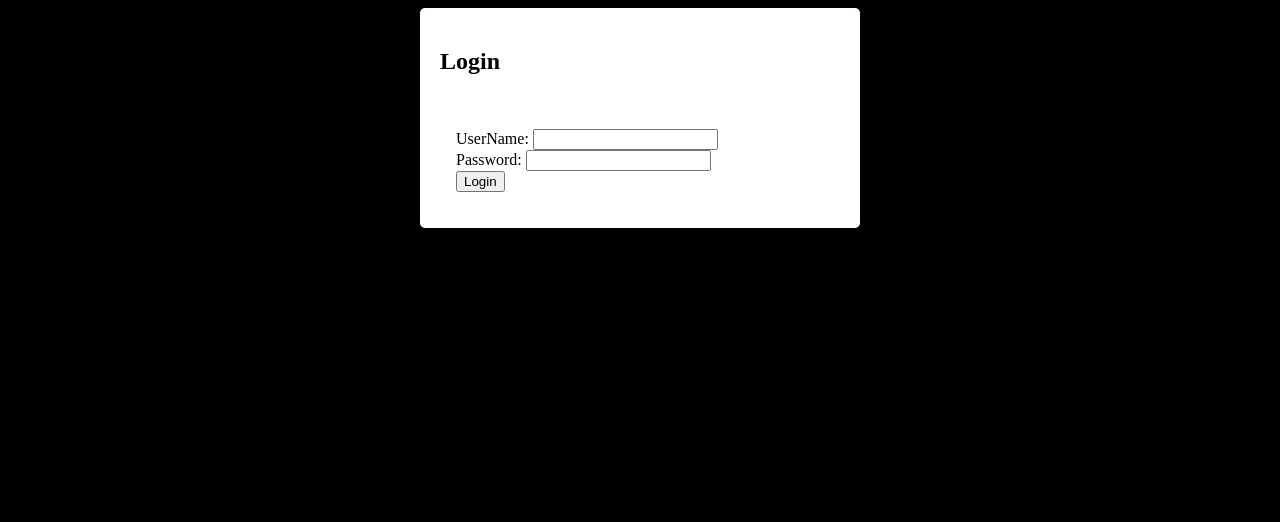
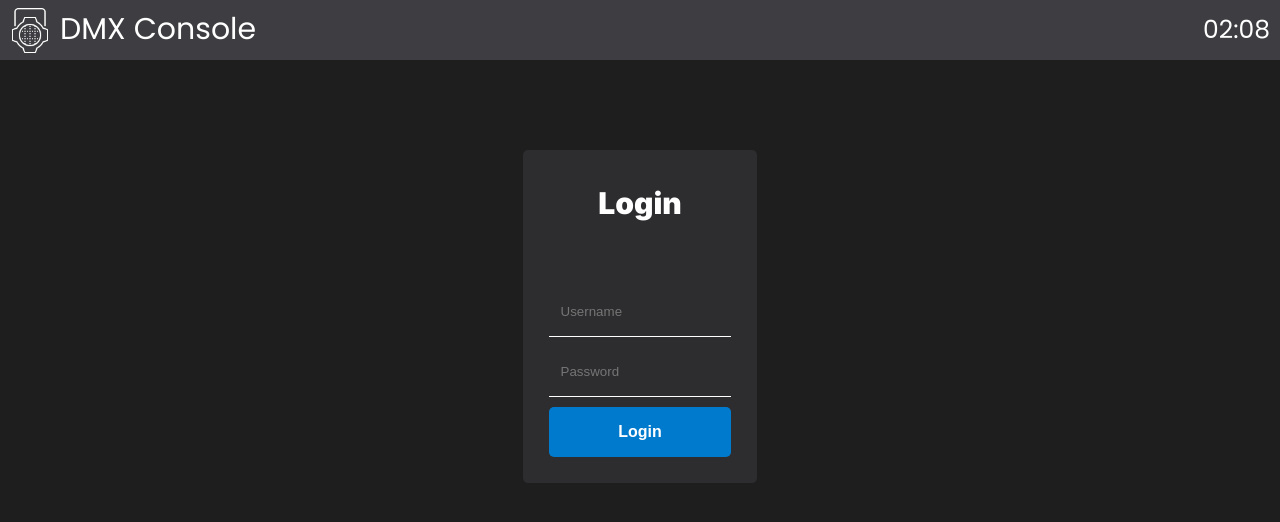
Before and after one commit to SpyMinerX/dmxConsole, an Electron app: page login.html in a window 1280 px wide. Drawn offline with nearby package versions, Linux system fonts and the light colour scheme; no server answers.

Commit message:
login page design
not the best and defo not perfect but its 3am i really want to sleep

```diff
--- a/login.html
+++ b/login.html
@@ -1,32 +1,121 @@
 <html>
     <head>
-        <title>Login Page</title>
+        <title>Login</title>
+        <link rel="preconnect" href="https://fonts.googleapis.com">
+        <link rel="preconnect" href="https://fonts.gstatic.com" crossorigin>
+        <link href="https://fonts.googleapis.com/css2?family=Inter:wght@400;900&family=Poppins&display=swap" rel="stylesheet">
         <style>
             body {
-                background-color: #000;
+                background-color: #1e1e1e;
+                font-family: poppins;
+            }
+            h2 {
+                font-family: inter;
+                font-weight: 900;
+                font-size: 30px;
+                color: white;
+                text-align: center;
+            }
+            .topbar {
+                background-color: #3e3e42;
+                height: 60px;
+                width: 100%;
+                position: fixed;
+                top: 0;
+                left: 0;
+                z-index: 100;
+                animation: topbarfadein 400ms;
+            }
+            @keyframes topbarfadein {
+                from {
+
+                    transform: translateY(-50px);
+                }
+                to {
+
+                    transform: translateY(0);
+                }
+            }
+            .topbarlogo {
+                height: 50px;
+                width: 50px;
+                position: fixed;
+                top: 5;
+                left: 5;
+                z-index: 100;
+                background-image: url(logo.png);
+                background-size: cover;
+            }
+            .topbarlogotext {
+                height: 50px;
+
+                position: fixed;
+                top: 7;
+                left: 60;
+                z-index: 100;
+                color: white;
+                font-size: 30px;
+            }
+            .topbartime {
+                height: 50px;
+
+                position: fixed;
+                top: 11;
+                right: 10;
+                z-index: 100;
+                color: white;
+                font-size: 25px;
             }
             .login-box {
-                max-width: 400px;
+
+                width: 17%;
                 margin: 0 auto;
-                padding: 20px;
-                background-color: #fff;
+                margin-top: 150px;
+                padding: 10px;
+                background-color: #2d2d30;
                 border-radius: 5px;
+                animation: fadeinfrombottom 400ms;
             }
-            input[type=”text”], input[type=”password”]{
+            @keyframes fadeinfrombottom {
+                from {
+                    opacity: 0;
+                    transform: translateY(100px);
+                }
+                to {
+                    opacity: 1;
+                    transform: translateY(0);
+                }
+            }
+            input{
                 width: 100%;
+                height: 50px;
                 padding: 12px;
-                border: 1px solid #ccc;
+                border: none;
+                border-bottom: white 1px solid;
+                background: none;
                 margin-bottom: 10px;
-                box-sizing: border-box;
+                color: white;
+                transition: 250ms;
+
             }
-            input[type=”submit”] {
-                background-color: #0088cc;
+            input:focus{
+                border-bottom: #007acc 1px solid;
+                outline: 0;
+                outline-color: transparent;
+                outline-style: none;
+
+            }
+            #btn-login {
+                width: 100%;
+                height: 50px;
+                background-color: #007acc;
+                border: none;
+                border-radius: 5px;
                 color: white;
-                padding: 12px 20px;
-                margin: 8px 0;
-                border: none;
+                font-size: 16px;
+                font-weight: 600;
                 cursor: pointer;
-                width: 100%;
+                transition: 0.2s;
             }
             button:hover {
                 opacity: 0.8;
@@ -34,26 +123,54 @@
             .container {
                 padding: 16px;
             }
+            #lbl {
+                color: red;
+                font-size: 12px;
+            }
         </style>
     </head>
     <body>
+        <div class="topbar">
+            <div class="topbarlogo"></div>
+            <div class="topbarlogotext">DMX Console</div>
+            <div class="topbartime">12:00</div>
+        </div>
         <div class="login-box">
           <h2>Login</h2>
           <div class="container">
             <br/>
             <div class="form-group">
-                <label for="usr">UserName:</label>
-                <input type="text" class="form-control" id="txtUsr">
+
+                <input type="text" placeholder="Username" class="form-control" id="txtUsr">
             </div>
             <div class="form-group">
-                <label for="pwd">Password:</label>
-                <input type="password" class="form-control" id="txtPwd">
+
+                <input type="password" placeholder="Password" class="form-control" id="txtPwd">
             </div>
             <button class="btn btn-default" id="btn-login" onclick="check()">Login</button>
             <label  id="lbl"></label>
     </div>
         </div>
     </body>
+    <script>
+        //clock script
+        startTime();
+        function startTime() {
+            var today = new Date();
+            var h = today.getHours();
+            var m = today.getMinutes();
+            if (m < 10) {
+                m = "0" + m;
+            }
+            if (h < 10) {
+                h = "0" + h;
+            }
+
+            document.getElementsByClassName("topbartime")[0].innerHTML =
+            h + ":" + m;
+            var t = setTimeout(startTime, 500);
+        }
+    </script>
     <script>
         let $ = require('jquery')
         let sqlite3 = require('sqlite3').verbose();
```
